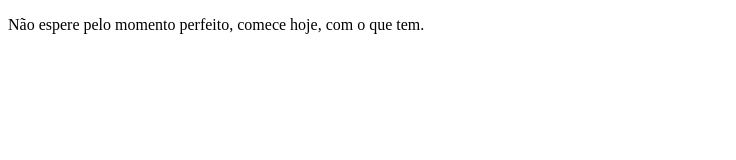
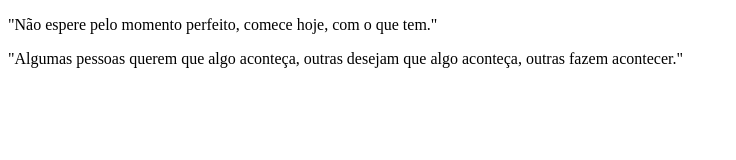
Before and after one commit to walinson111/projeto01-modulo01, a plain HTML site: page index.html in a window 1280 px wide. Shown: the whole page, without its empty margins (0-736 px from the left). Drawn offline with Linux system fonts and the light colour scheme.

Commit message:
frase motivacional 2

```diff
--- a/index.html
+++ b/index.html
@@ -6,6 +6,7 @@
     <title>Frases Motivacionais</title>
 </head>
 <body>
-    <p>Não espere pelo momento perfeito, comece hoje, com o que tem.</p>
+    <p>"Não espere pelo momento perfeito, comece hoje, com o que tem."</p>
+    <p>"Algumas pessoas querem que algo aconteça, outras desejam que algo aconteça, outras fazem acontecer."</p>
 </body>
 </html>
```
